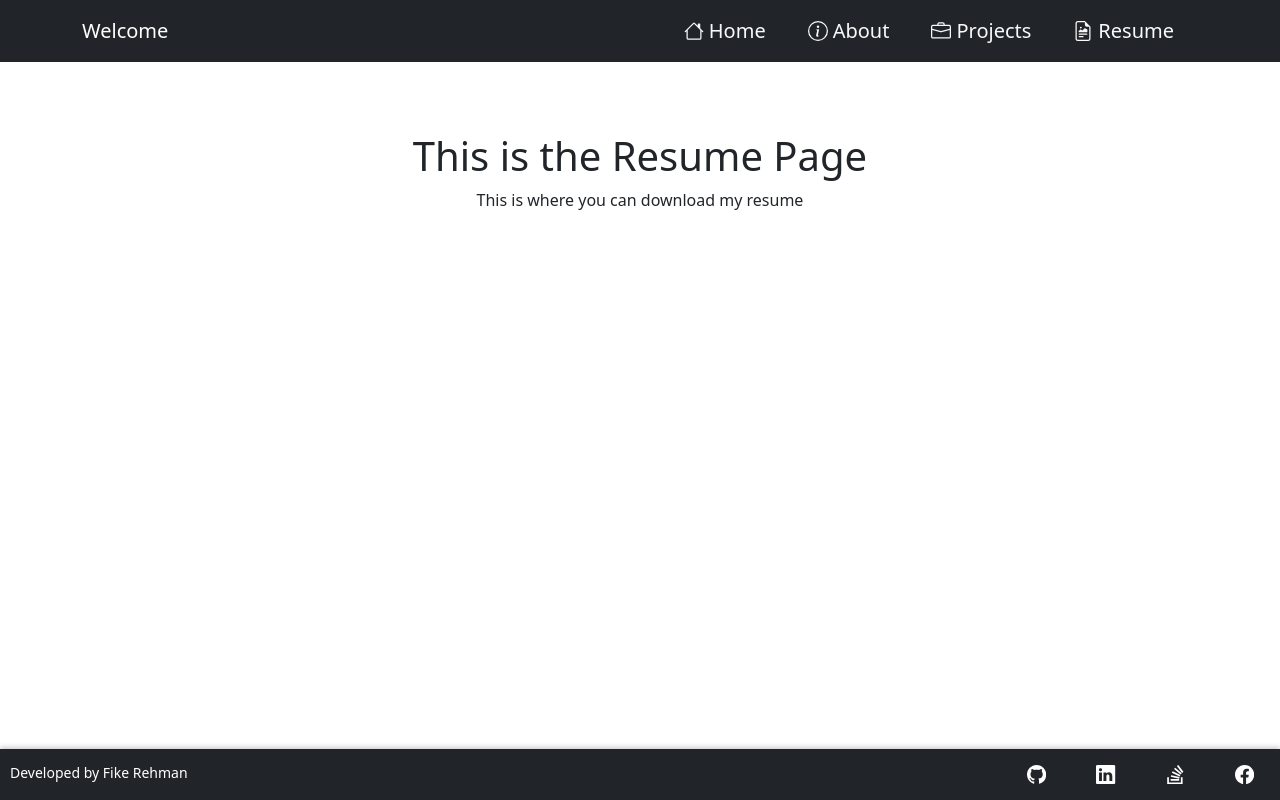
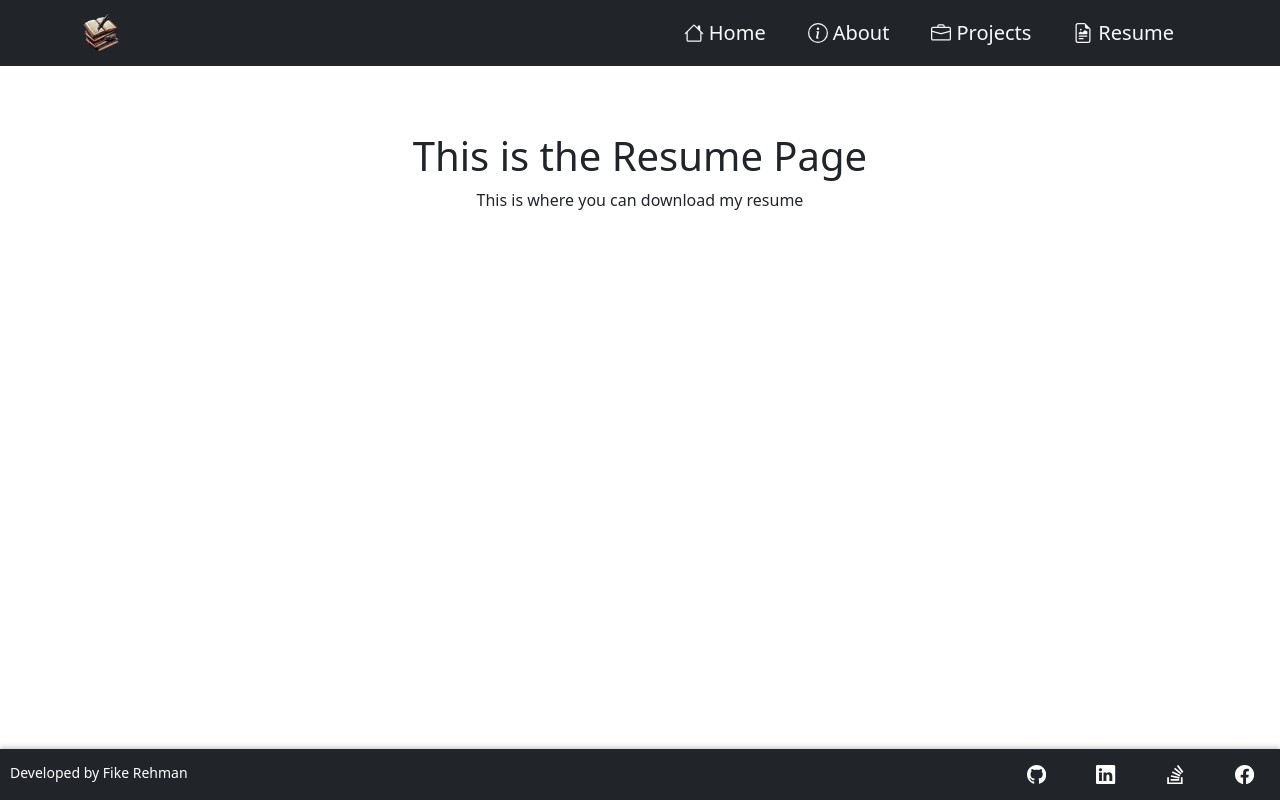
Before and after one commit to Fike-Rehman/foxtrotfolio, a React (Vite) app: page /foxtrotfolio/resume in a window 1280 px wide. Built offline with nearby package versions, Linux system fonts and the light colour scheme.

Commit message:
added the logo image

```diff
--- a/src/Components/NavigationBar/NavigationBar.css
+++ b/src/Components/NavigationBar/NavigationBar.css
@@ -44,3 +44,9 @@
 .nav-icon {
     transition: transform 0.3s ease, color 0.3s ease;
 }
+
+.nav-logo {
+    height: 40px; /* Adjust the size */
+    width: auto;  /* Maintain aspect ratio */
+    margin-right: 10px; /* Add spacing if needed */
+  }
--- a/src/Components/NavigationBar/NavigationBar.tsx
+++ b/src/Components/NavigationBar/NavigationBar.tsx
@@ -3,6 +3,7 @@ import { Navbar, Nav, Container } from "react-bootstrap";
 import { BsBriefcase, BsFileEarmarkRichtext, BsHouse, BsInfoCircle } from "react-icons/bs";
 import "./NavigationBar.css";
 import { Link } from "react-router-dom";
+import logo from "../../assets/Images/logo.png";
 
 const NavigationBar: React.FC = () => {
 
@@ -13,7 +14,9 @@ const NavigationBar: React.FC = () => {
     return (
         <Navbar bg="dark" variant="dark" expand="lg" expanded={expanded} className="custom-navbar">
             <Container>
-                <Navbar.Brand href="#home">Welcome</Navbar.Brand>
+                <Navbar.Brand>
+                    <img src={logo} alt="logo" className="nav-logo" />
+                </Navbar.Brand>
                 <Navbar.Toggle aria-controls="basic-navbar-nav" onClick={() => setExpanded(!expanded)} />
                 <Navbar.Collapse id="basic-navbar-nav">
                     <Nav className="ms-auto">
```
Also changed, not shown: src/assets/Images/logo.png (added).
